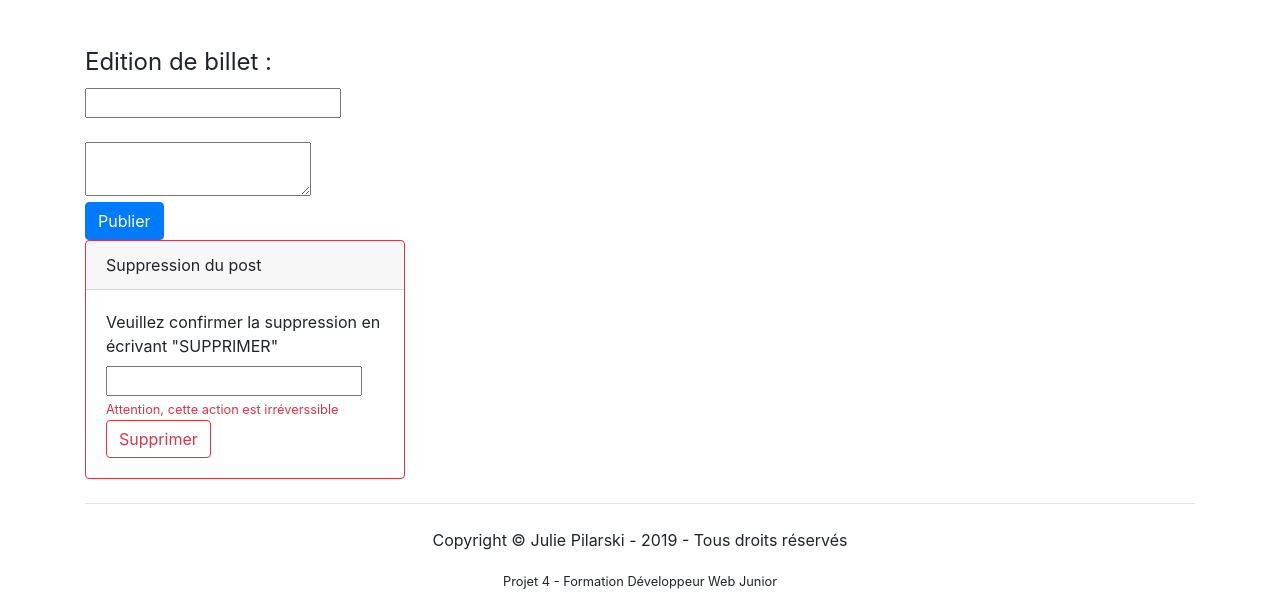
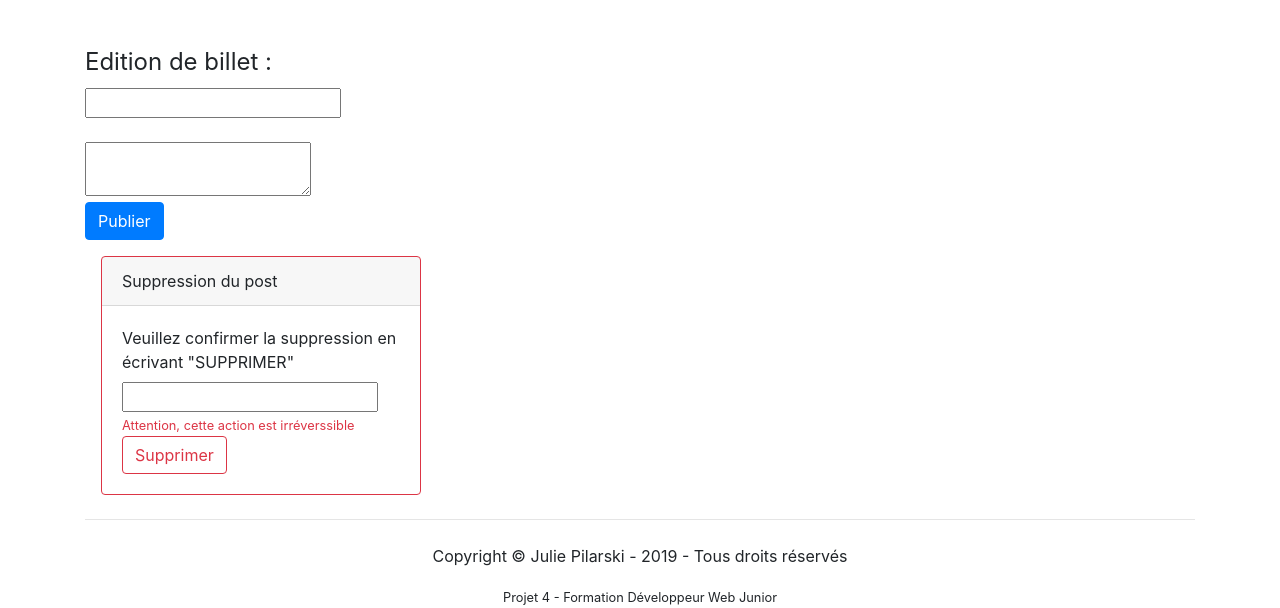
Before and after one commit to ysoline/blog, a PHP site: template Views/Backend/editPostView.php in a window 1280 px wide. Shown: the part 541-1149 px from the top of the page. Run offline with PHP 8.4, Linux system fonts and the light colour scheme; the template is opened without the code that fills it, so the values that code supplies are empty; some libraries are stand-ins or nearby versions.

Commit message:
correction disposition div

```diff
--- a/Views/Backend/editPostView.php
+++ b/Views/Backend/editPostView.php
@@ -10,7 +10,7 @@
     <input type="submit" class="btn btn-primary" value="Publier">
 </form>
 
-<div class="card border-danger mb-3" style="max-width: 20rem;">
+<div class="card border-danger m-3" style="max-width: 20rem;">
     <div class="card-header">Suppression du post</div>
     <div class="card-body">
         <form action="index.php?action=deletePost&amp;id=<?= $post['id']; ?>" method="post">
```
